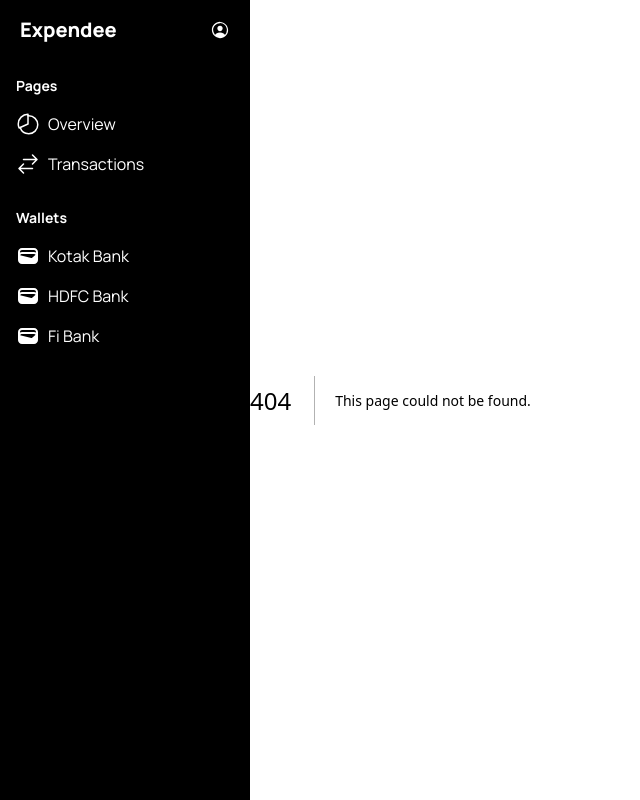
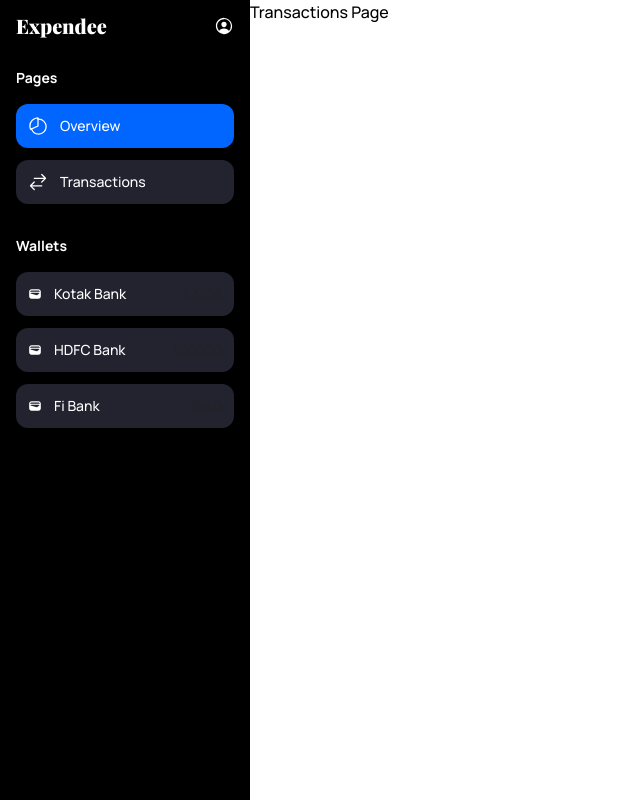
Before and after one commit to FlamingArch/expendee, a Next.js app: page /overview in a window 1280 px wide. Before the commit this address had no page. Shown: the whole page, without its empty margins (0-640 px from the left). Built offline with nearby package versions, Linux system fonts and the light colour scheme; a web font is replaced by a local one.

Commit message:
Improve Sidebar Styling

```diff
--- a/app/layout.tsx
+++ b/app/layout.tsx
@@ -36,7 +36,9 @@ export default function RootLayout(props: RootLayoutProps) {
   const fontStyles = `${fontBase.variable} ${fontBranding.variable} font-[family-name:var(--font-base)] antialiased`;
   return (
     <html lang="en">
-      <body className={`flex w-screen h-screen overflow-hidden ${fontStyles}`}>
+      <body
+        className={`flex w-screen h-screen overflow-hidden ${fontStyles} font-medium`}
+      >
         <Sidebar />
         {props.children}
       </body>
--- /dev/null
+++ b/app/overview/page.tsx
@@ -0,0 +1,5 @@
+import React from "react";
+
+export default function PageTransactions() {
+  return <div>Transactions Page</div>;
+}
--- a/fragments/sidebar.tsx
+++ b/fragments/sidebar.tsx
@@ -8,8 +8,16 @@ import { IoPersonCircleOutline, IoPieChartOutline } from "react-icons/io5";
 import { MdWallet } from "react-icons/md";
 
 const tabs = [
-  { path: "/overview", label: "Overview", icon: IoPieChartOutline },
-  { path: "/transactions", label: "Transactions", icon: HiArrowsRightLeft },
+  {
+    path: "/overview",
+    label: "Overview",
+    icon: <IoPieChartOutline className="w-5 h-5" />,
+  },
+  {
+    path: "/transactions",
+    label: "Transactions",
+    icon: <HiArrowsRightLeft className="w-5 h-5" />,
+  },
 ];
 
 const wallets = [
@@ -21,7 +29,7 @@ const wallets = [
 function ToolbarSidebar() {
   return (
     <Toolbar>
-      <p className="font-family-[family-name:var(--font-branding)] font-black text-xl pl-3 flex-grow">
+      <p className="font-[family-name:var(--font-branding)] font-black text-xl pl-3 flex-grow">
         Expendee
       </p>
       <Button
@@ -57,7 +65,8 @@ export default function Sidebar() {
             key={item.id}
             path={`wallet/${item.id}`}
             label={item.label}
-            icon={MdWallet}
+            icon={<MdWallet />}
+            trailing={item.balance}
           />
         ))}
       </Section>
--- a/views/Section.tsx
+++ b/views/Section.tsx
@@ -12,7 +12,7 @@ export default function Section(props: PropsSection) {
         <p className="text-sm font-bold p-4 pb-0">{props.heading}</p>
       )}
       <div
-        style={{ padding: props.innerPadding ?? 16, gap: props.innerGap ?? 16 }}
+        style={{ padding: props.innerPadding ?? 16, gap: props.innerGap ?? 12 }}
         className="flex flex-col "
       >
         {props.children}
--- a/views/Tab.tsx
+++ b/views/Tab.tsx
@@ -1,20 +1,60 @@
-import { IconType } from "react-icons";
+"use client";
+
+import Link from "next/link";
+import { usePathname } from "next/navigation";
+
+type TabBarStyles =
+  | "segmented"
+  | "sidebar"
+  | "sidebarGrouped"
+  | "sidebarProminent"
+  | "sidebarProminentGrouped";
+
+const styles = {
+  segmented: {
+    tab: "grow flex items-center w-auto text-accent rounded-xl text-sm text-center gap-3 cursor-pointer p-2",
+    selected: "bg-accent text-white",
+  },
+  sidebar: {
+    tab: "grow flex items-center w-auto bg-accent-dimmed/20 rounded-xl text-sm gap-3 cursor-pointer p-3",
+    selected: "bg-accent/100 text-white",
+  },
+  sidebarGrouped: {
+    tab: "grow flex items-center w-auto rounded-xl text-sm gap-3 cursor-pointer p-3",
+    selected: "bg-accent/100 text-white",
+  },
+  sidebarProminent: {
+    tab: "grow flex items-center w-auto bg-accent-dimmed/20 rounded-xl text-sm gap-3 cursor-pointer p-3",
+    selected: "bg-white text-black shadow-lg",
+  },
+  sidebarProminentGrouped: {
+    tab: "grow flex items-center w-auto rounded-xl text-sm gap-3 cursor-pointer p-3",
+    selected: "bg-white text-black shadow-lg",
+  },
+};
 
 export default function Tab(props: {
+  path: string;
   label: string;
-  style: string;
-  path?: string;
-  icon?: IconType;
+  style: TabBarStyles;
+  icon?: React.ReactNode;
   trailing?: React.ReactNode;
 }) {
-  const Icon = props.icon;
+  const pathname = usePathname();
+  const isSelected = pathname === props.path;
+
   return (
-    <div className="flex items-center gap-2">
-      {Icon && <Icon className="h-6 w-6" />}
+    <Link
+      href={props.path}
+      className={`${styles[props.style ?? "segmented"].tab} ${
+        isSelected ? styles[props.style ?? "segmented"].selected : ""
+      }`}
+    >
+      {props.icon}
       <p className="flex-grow">{props.label}</p>
       {props.trailing && (
         <div className="text-text/80 text-sm">{props.trailing}</div>
       )}
-    </div>
+    </Link>
   );
 }
--- a/views/Toolbar.tsx
+++ b/views/Toolbar.tsx
@@ -18,7 +18,7 @@ function getStickStyles(position?: "top" | "bottom") {
 }
 
 export default function Toolbar(props: Props) {
-  let layoutStyles = "flex p-2 items-center h-auto";
+  let layoutStyles = "flex p-1 items-center h-auto";
 
   return (
     <header
```
